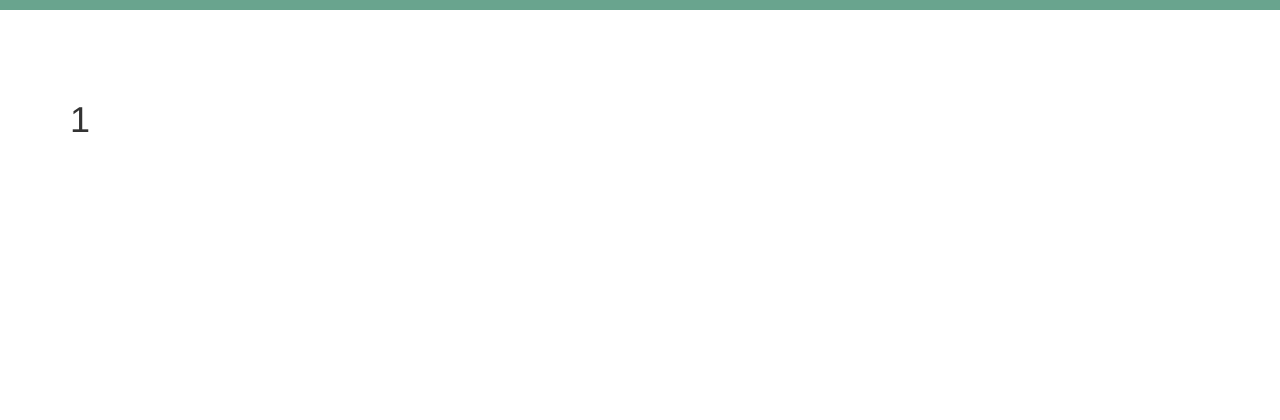
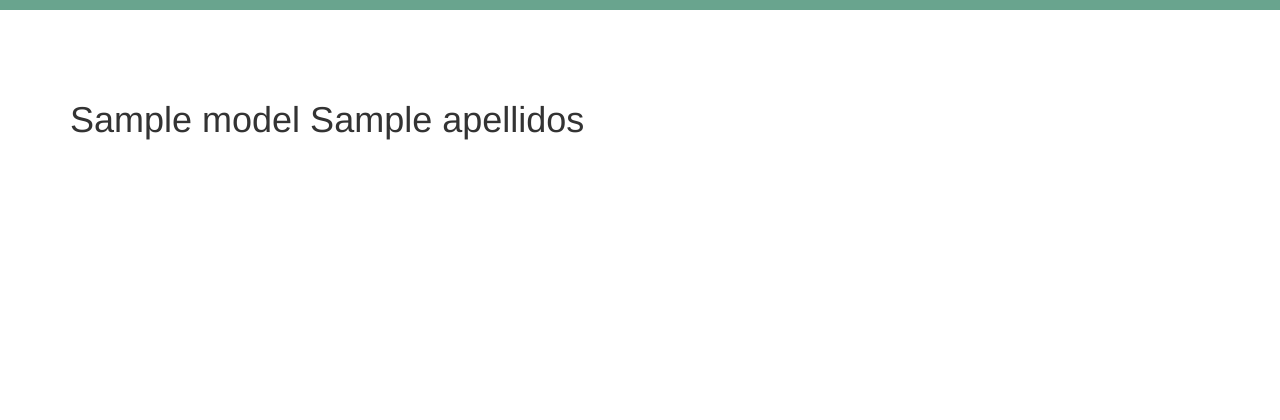
Before and after one commit to dakonon-developers/legalitas, a Yii app: template views/perfil-usuario/view.php in a window 1280 px wide. Shown: the top 420 px of the page. Run offline with PHP 8.4 and a stand-in for Yii, Linux system fonts and the light colour scheme; the template is opened without the code that fills it: most values are stand-ins (such as "Sample title", 1, 10 or a date in 2020); data that the repository does not hold is empty; some libraries are stand-ins or nearby versions.

Commit message:
Añadido mostrar el nombre y apellido en la view de usuario

```diff
--- a/config/db.php
+++ b/config/db.php
@@ -5,7 +5,7 @@ return [
     #'dsn' => 'mysql:host=localhost;dbname=legalitas',
     'dsn' => 'pgsql:host=ec2-107-20-188-239.compute-1.amazonaws.com;port=5432;dbname=d8n8ugs5dumbar',
     #'dsn' => 'pgsql:host=localhost;port=5432;dbname=legalitas',
-    #'username' => 'root',
+    #'username' => 'postgres',
     'username' => 'snmkpbvjnhllin',
     #'password' => '123456',
     'password' => '243bef335b1ad5daf2c40b2dcf4bc44b7c47b719d478793f639ee1f3be8693e7',
--- a/views/perfil-usuario/view.php
+++ b/views/perfil-usuario/view.php
@@ -9,7 +9,7 @@ $categorias = $const['categories'];
 /* @var $this yii\web\View */
 /* @var $model app\models\PerfilUsuario */
 
-$this->title = $model->id;
+$this->title = $model->nombres.' '.$model->apellidos;
 $this->params['breadcrumbs'][] = ['label' => 'Perfil Usuarios', 'url' => ['index']];
 $this->params['breadcrumbs'][] = $this->title;
 ?>
```
